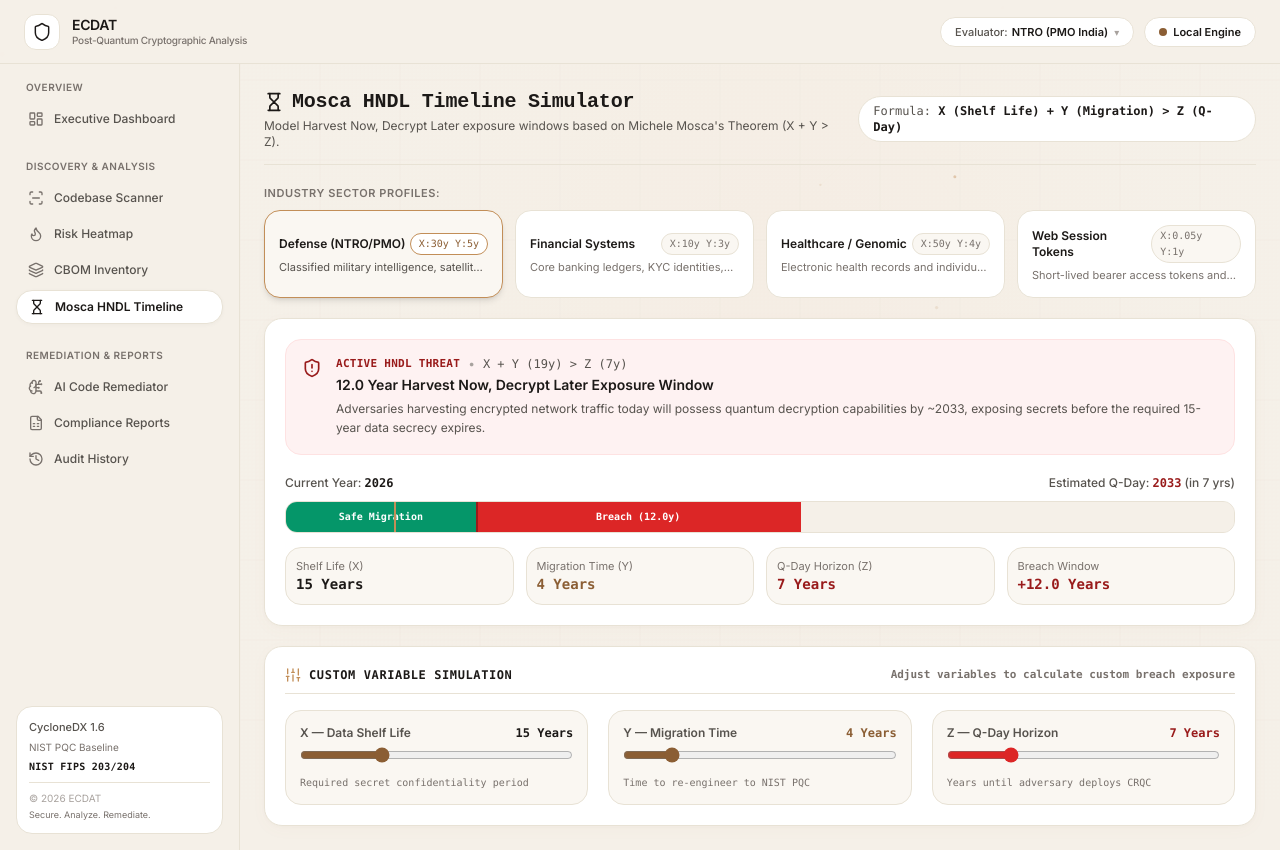
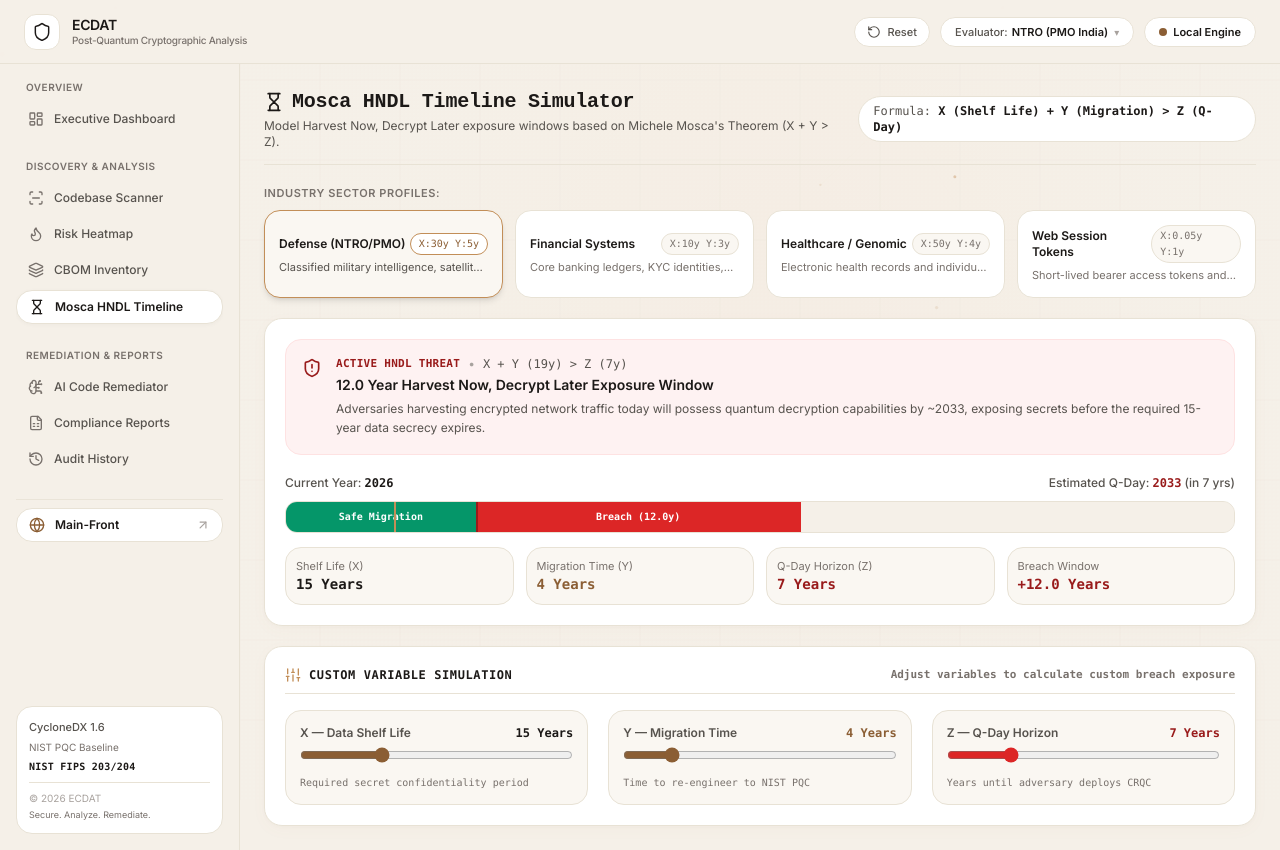
Before and after one commit to WhiteShadow005/ecdat, a Next.js app in the folder frontend/: page /mosca in a window 1280 px wide. Built offline with nearby package versions, Linux system fonts and the light colour scheme; no server answers; a web font is replaced by a local one.

Commit message:
feat: add top Reset button and sidebar Main-Front button with zero-state persistence

```diff
--- a/frontend/app/inventory/page.tsx
+++ b/frontend/app/inventory/page.tsx
@@ -162,7 +162,14 @@ export default function InventoryPage() {
               </tr>
             </thead>
             <tbody className="divide-y divide-[#E8E2D5]/80 text-[#57534E]">
-              {filteredAssets.map((asset) => {
+              {filteredAssets.length === 0 ? (
+                <tr>
+                  <td colSpan={6} className="py-12 text-center text-xs text-[#78716C]">
+                    No cryptographic components found. Upload a repository archive to populate inventory.
+                  </td>
+                </tr>
+              ) : (
+                filteredAssets.map((asset) => {
                 const isExpanded = expandedRow === asset.id;
                 return (
                   <React.Fragment key={asset.id}>
@@ -285,7 +292,7 @@ export default function InventoryPage() {
                     )}
                   </React.Fragment>
                 );
-              })}
+              }))}
             </tbody>
           </table>
         </div>
--- a/frontend/components/charts/RiskBar.tsx
+++ b/frontend/components/charts/RiskBar.tsx
@@ -49,6 +49,11 @@ export const RiskBar: React.FC<RiskBarProps> = ({ assets }) => {
         </span>
       </div>
 
+      {chartData.length === 0 ? (
+        <div className="h-72 w-full flex items-center justify-center text-xs text-[#78716C]">
+          No language vulnerability distribution data available.
+        </div>
+      ) : (
         <div className="h-72 w-full">
           <ResponsiveContainer width="100%" height="100%">
             <BarChart
@@ -125,6 +130,7 @@ export const RiskBar: React.FC<RiskBarProps> = ({ assets }) => {
             </BarChart>
           </ResponsiveContainer>
         </div>
+      )}
     </div>
   );
 };
--- a/frontend/components/layout/AppShell.tsx
+++ b/frontend/components/layout/AppShell.tsx
@@ -14,8 +14,12 @@ import {
   Shield,
   ChevronRight,
   History,
+  RotateCcw,
+  Globe,
+  ArrowUpRight,
 } from "lucide-react";
 import { checkBackendHealth } from "@/lib/api";
+import { useScan } from "@/context/ScanContext";
 import { LandingHeader } from "@/components/landing/LandingHeader";
 import { CyberBackground } from "@/components/ui/CyberBackground";
 
@@ -50,6 +54,7 @@ const PUBLIC_ROUTES = ["/", "/features", "/architecture", "/standards", "/about"
 export function AppShell({ children }: { children: React.ReactNode }) {
   const pathname = usePathname();
   const router = useRouter();
+  const { resetScanData } = useScan();
   const [backendOnline, setBackendOnline] = useState<boolean | null>(null);
 
   useEffect(() => {
@@ -87,6 +92,22 @@ export function AppShell({ children }: { children: React.ReactNode }) {
 
         {/* Right Header Controls & Status */}
         <div className="flex items-center gap-2.5 text-xs">
+          {/* Reset Button: Matched with Warm Luxury Theme, Placed Directly Left of Evaluator */}
+          <button
+            type="button"
+            onClick={() => {
+              resetScanData();
+              if (pathname !== "/dashboard") {
+                router.push("/dashboard");
+              }
+            }}
+            title="Reset active dashboard and metrics to 0"
+            className="flex items-center gap-1.5 px-3 py-1.5 rounded-full bg-white hover:bg-[#FAF7F2] border border-[#E8E2D5] hover:border-[#D5CBB9] text-[#57534E] hover:text-[#991B1B] text-[11px] font-medium transition-all shadow-2xs cursor-pointer active:scale-95"
+          >
+            <RotateCcw className="w-3.5 h-3.5" />
+            <span>Reset</span>
+          </button>
+
           {/* Evaluator Pill */}
           <div className="hidden lg:flex items-center gap-1 px-3.5 py-1.5 rounded-full bg-white border border-[#E8E2D5] text-[#57534E] font-medium text-[11px] shadow-2xs">
             <span>Evaluator:</span>
@@ -111,7 +132,7 @@ export function AppShell({ children }: { children: React.ReactNode }) {
       <div className="flex flex-1 overflow-hidden relative z-10">
         {/* Left Sidebar Navigation: Warm Ivory Console */}
         <aside className="w-60 bg-[#F5F0E8] border-r border-[#E8E2D5] p-4 flex flex-col justify-between hidden md:flex shrink-0 z-20">
-          <div className="space-y-6">
+          <div className="space-y-6 overflow-y-auto">
             {NAV_GROUPS.map((group) => (
               <div key={group.group} className="space-y-1">
                 <p className="text-[10px] font-bold text-[#78716C] px-2.5 uppercase tracking-wider mb-2">
@@ -148,6 +169,21 @@ export function AppShell({ children }: { children: React.ReactNode }) {
                 </nav>
               </div>
             ))}
+
+            {/* Main-Front Portal Navigation Button - Placed at the bottom of Audit History */}
+            <div className="pt-2 border-t border-[#E8E2D5]/80">
+              <Link
+                href="/"
+                prefetch={true}
+                className="flex items-center justify-between px-3 py-2 text-xs font-semibold text-[#1C1917] bg-white hover:bg-[#FAF7F2] border border-[#E8E2D5] hover:border-[#D5CBB9] rounded-2xl transition-all shadow-2xs group cursor-pointer"
+              >
+                <div className="flex items-center gap-2.5">
+                  <Globe className="w-4 h-4 text-[#8B5E34] group-hover:text-[#1C1917] transition-colors shrink-0" />
+                  <span>Main-Front</span>
+                </div>
+                <ArrowUpRight className="w-3.5 h-3.5 text-[#A8A29E] group-hover:text-[#1C1917] group-hover:translate-x-0.5 group-hover:-translate-y-0.5 transition-all" />
+              </Link>
+            </div>
           </div>
 
           {/* Sidebar Footer Info Card matching screenshot */}
--- a/frontend/context/ScanContext.tsx
+++ b/frontend/context/ScanContext.tsx
@@ -4,6 +4,32 @@ import React, { createContext, useContext, useState, useEffect, useMemo, ReactNo
 import { ScanResult, CryptoAsset, PQCProofResult, ScanListItem } from "@/lib/types";
 import { mockScanResult, mockPqcProof } from "@/lib/mock_data";
 import { getScanResult, getPQCProof, uploadScanZip, checkBackendHealth, listAllScans, getScanById } from "@/lib/api";
+
+export const emptyScanResult: ScanResult = {
+  scan_id: "",
+  timestamp: new Date().toISOString(),
+  repo_name: "Awaiting Codebase Archive",
+  summary: {
+    total_assets: 0,
+    critical: 0,
+    high: 0,
+    medium: 0,
+    safe: 0,
+    quantum_readiness_pct: 0,
+    scanned_files_count: 0,
+    duration_ms: 0,
+  },
+  mosca: {
+    x: 0,
+    y: 0,
+    z: 7,
+    status: "SAFE",
+    message: "No active scan loaded",
+    breach_year: 0,
+    safety_margin_years: 0,
+  },
+  assets: [],
+};
 
 interface ScanContextType {
   scanData: ScanResult;
@@ -30,6 +56,7 @@ interface ScanContextType {
   runScan: (file?: File) => Promise<ScanResult>;
   loadHistoricalScan: (scanId: string) => Promise<void>;
   refreshHistory: () => Promise<void>;
+  resetScanData: () => void;
 }
 
 const ScanContext = createContext<ScanContextType | null>(null);
@@ -85,14 +112,26 @@ export const ScanProvider: React.FC<{ children: ReactNode }> = ({ children }) =>
       const isLive = await checkBackendHealth();
       setIsBackendLive(isLive);
       if (isLive) {
+        const isReset =
+          typeof window !== "undefined" &&
+          localStorage.getItem("ecdat_is_reset") === "true";
+
+        if (!isReset) {
           // 1. Fetch latest scan independently without blocking (fast ~200ms)
           getScanResult()
             .then((liveData) => {
+              if (
+                typeof window !== "undefined" &&
+                localStorage.getItem("ecdat_is_reset") === "true"
+              ) {
+                return;
+              }
               if (liveData && liveData.assets && liveData.assets.length > 0) {
                 setScanData(liveData);
               }
             })
             .catch((err) => console.warn("ScanContext: Failed to fetch latest scan", err));
+        }
 
         // 2. Fetch PQC proof in the background without blocking UI
         getPQCProof()
@@ -111,15 +150,32 @@ export const ScanProvider: React.FC<{ children: ReactNode }> = ({ children }) =>
     }
   };
 
+  const resetScanData = () => {
+    if (typeof window !== "undefined") {
+      try {
+        localStorage.setItem("ecdat_is_reset", "true");
+        localStorage.removeItem("ecdat_active_scan");
+      } catch (e) {
+        console.warn("ScanContext: Failed to reset localStorage", e);
+      }
+    }
+    setScanDataState(emptyScanResult);
+  };
+
   useEffect(() => {
     // Immediately restore the last active scan from localStorage on page load / refresh (0ms delay)
     if (typeof window !== "undefined") {
       try {
+        const isReset = localStorage.getItem("ecdat_is_reset") === "true";
+        if (isReset) {
+          setScanDataState(emptyScanResult);
+        } else {
           const savedScan = localStorage.getItem("ecdat_active_scan");
           if (savedScan) {
             const parsed = JSON.parse(savedScan);
             if (parsed && parsed.assets && parsed.assets.length > 0) {
               setScanDataState(parsed);
+            }
           }
         }
         const savedProof = localStorage.getItem("ecdat_pqc_proof");
@@ -140,6 +196,11 @@ export const ScanProvider: React.FC<{ children: ReactNode }> = ({ children }) =>
   const runScan = async (file?: File): Promise<ScanResult> => {
     setIsLoading(true);
     try {
+      if (typeof window !== "undefined") {
+        try {
+          localStorage.removeItem("ecdat_is_reset");
+        } catch (e) {}
+      }
       let result: ScanResult;
       if (file) {
         result = await uploadScanZip(file);
@@ -163,6 +224,11 @@ export const ScanProvider: React.FC<{ children: ReactNode }> = ({ children }) =>
   const loadHistoricalScan = async (scanId: string): Promise<void> => {
     setIsLoading(true);
     try {
+      if (typeof window !== "undefined") {
+        try {
+          localStorage.removeItem("ecdat_is_reset");
+        } catch (e) {}
+      }
       const result = await getScanById(scanId);
       if (result) setScanData(result);
     } finally {
@@ -207,20 +273,21 @@ export const ScanProvider: React.FC<{ children: ReactNode }> = ({ children }) =>
   );
 
   const readinessPct = useMemo(() => {
+    if (totalAssets === 0) return 0;
     if (summary.quantum_readiness_pct !== undefined) {
       return Number(summary.quantum_readiness_pct.toFixed(1));
     }
-    if (totalAssets === 0) return 0;
     return Number(((safeCount / totalAssets) * 100).toFixed(1));
   }, [summary.quantum_readiness_pct, safeCount, totalAssets]);
 
   const vulnerablePct = useMemo(() => {
+    if (totalAssets === 0) return 0;
     return Number((100 - readinessPct).toFixed(1));
-  }, [readinessPct]);
+  }, [readinessPct, totalAssets]);
 
   const { x = 15, y = 4, z = 7 } = scanData.mosca || {};
   const qDayYear = currentYear + z;
-  const breachYears = Math.max(0, x + y - z);
+  const breachYears = totalAssets === 0 ? 0 : Math.max(0, x + y - z);
 
   const value: ScanContextType = {
     scanData,
@@ -247,6 +314,7 @@ export const ScanProvider: React.FC<{ children: ReactNode }> = ({ children }) =>
     runScan,
     loadHistoricalScan,
     refreshHistory,
+    resetScanData,
   };
 
   return <ScanContext.Provider value={value}>{children}</ScanContext.Provider>;
```
Also changed, not shown: frontend/components/charts/Heatmap.tsx (+9 -3 lines). Lines whose indentation alone changed are shown as unchanged.
